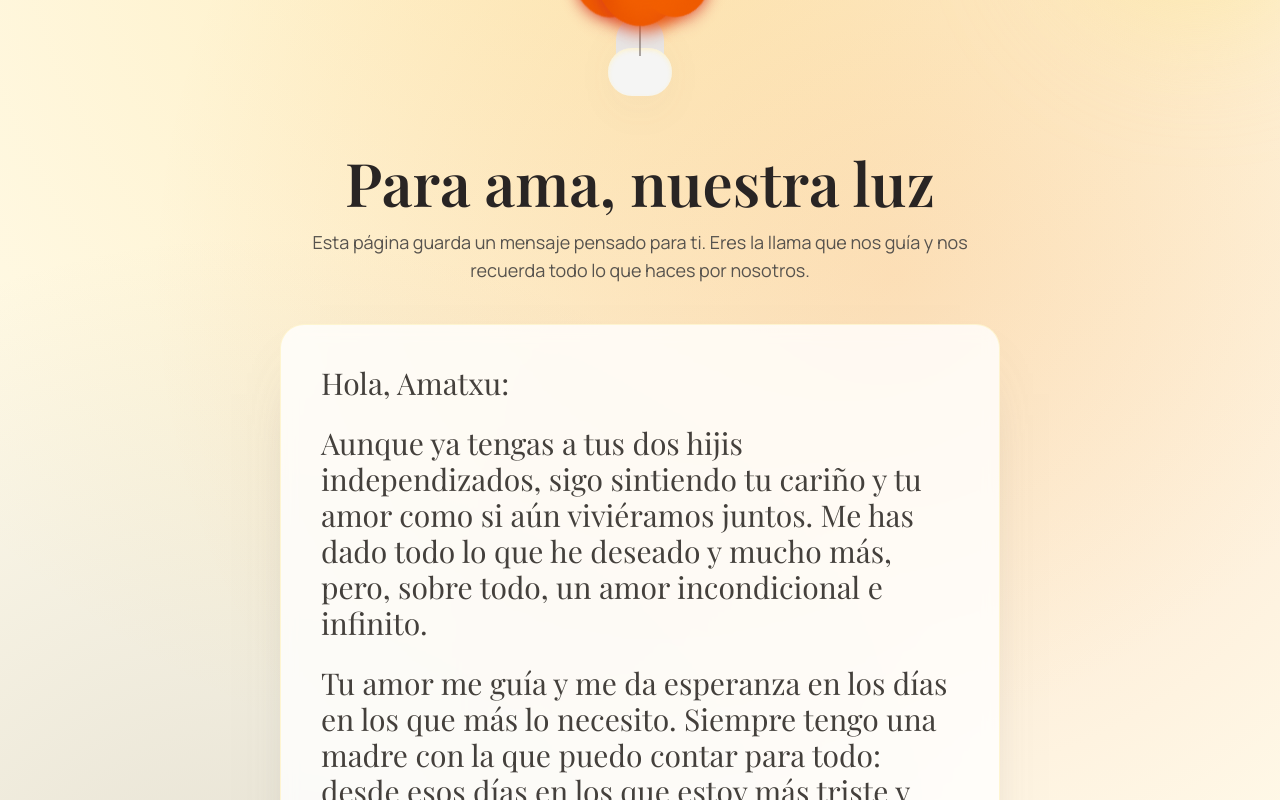
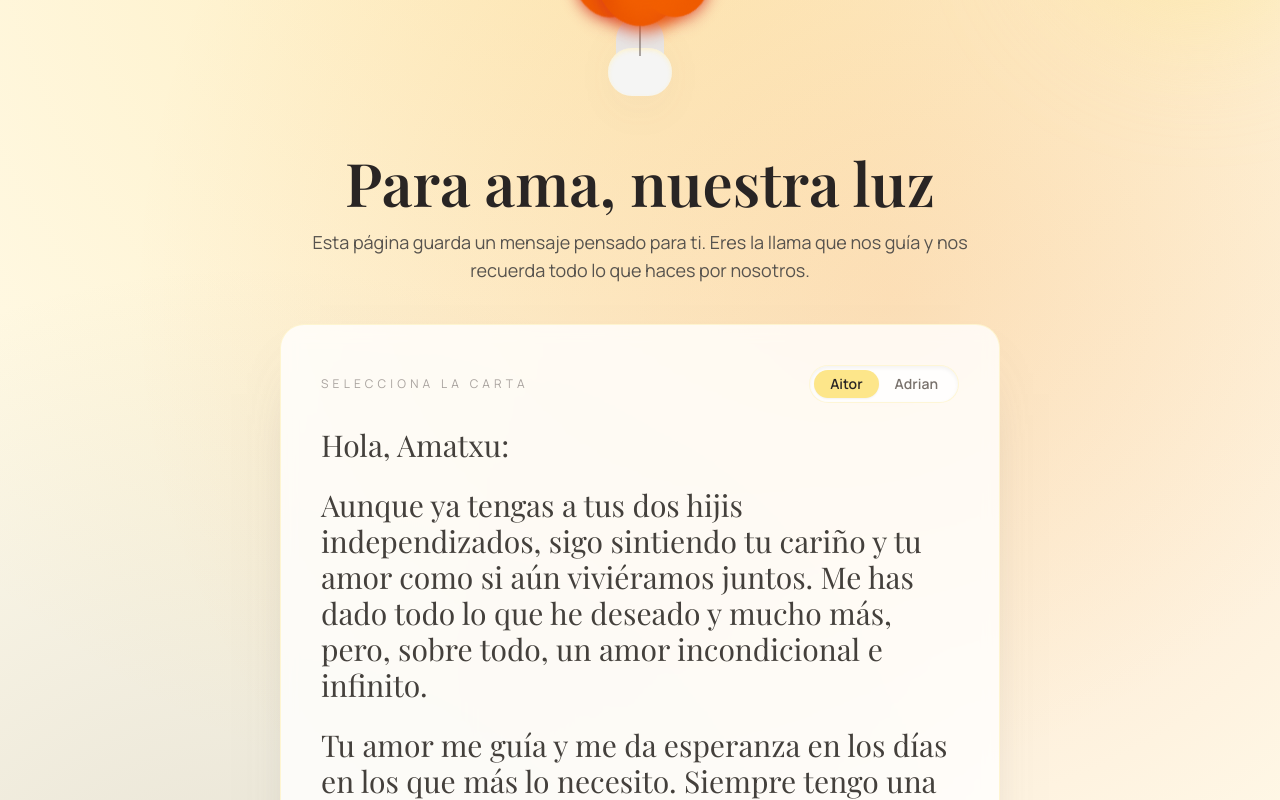
Before and after one commit to aitorru/las-bolsitas-de-mariaje, a Next.js app: page /carta in a window 1280 px wide. Shown: the part 160-960 px from the top of the page. Built offline with nearby package versions, Linux system fonts and the light colour scheme.

Commit message:
Add carta selector for Aitor and Adrian

```diff
--- /dev/null
+++ b/app/carta/CartaClient.tsx
@@ -0,0 +1,107 @@
+"use client";
+
+import { Playfair_Display, Manrope } from "next/font/google";
+import { useState } from "react";
+import FirePlace from "../../components/Fireplace";
+
+const playfair = Playfair_Display({
+  subsets: ["latin"],
+  weight: ["400", "600", "700"],
+});
+
+const manrope = Manrope({
+  subsets: ["latin"],
+  weight: ["300", "400", "500", "600", "700"],
+});
+
+export default function CartaClient() {
+  const cartas = {
+    Aitor: `Hola, Amatxu:
+
+Aunque ya tengas a tus dos hijis independizados, sigo sintiendo tu cariño y tu amor como si aún viviéramos juntos. Me has dado todo lo que he deseado y mucho más, pero, sobre todo, un amor incondicional e infinito.
+
+Tu amor me guía y me da esperanza en los días en los que más lo necesito. Siempre tengo una madre con la que puedo contar para todo: desde esos días en los que estoy más triste y necesito a alguien que me escuche, hasta los días en los que estoy eufórico y necesito compartirlo contigo.
+
+Esta página, junto con la vela que te he regalado, simbolizan tu luz. La luz que emanas, esa luz que te hace especial. Todo lo que soy hoy tiene mucho de ti, de tu manera de querer, de cuidar y de estar siempre presente.`,
+    Adrian:
+      "Ama, muchas gracias por todo lo que nos ayudas cada día con Beni, con comida o trayendo y llevando tantas cosas. Gracias por seguir siempre de buen humor incluso cuando te fallamos o cuando Iñigo te hace rabiar escondiendote a Benito. Que nunca nos falte tu sonrisa :) ;;;",
+  };
+  const [autor, setAutor] = useState<keyof typeof cartas>("Aitor");
+  const parrafos = cartas[autor]
+    .split(/\n\s*\n/)
+    .flatMap((parrafo) => parrafo.split(/;;;/))
+    .map((parrafo) => parrafo.trim())
+    .filter(Boolean);
+
+  return (
+    <div className="min-h-screen bg-amber-50 text-stone-800 relative overflow-hidden">
+      <div className="absolute inset-0 bg-[radial-gradient(circle_at_top,_rgba(251,191,36,0.25),_transparent_60%),radial-gradient(circle_at_70%_30%,_rgba(234,88,12,0.15),_transparent_55%),radial-gradient(circle_at_20%_80%,_rgba(120,113,108,0.2),_transparent_50%)]" />
+      <div className="absolute -top-24 -right-16 h-72 w-72 rounded-full bg-amber-200/40 blur-3xl" />
+      <div className="absolute -bottom-28 -left-24 h-80 w-80 rounded-full bg-orange-200/30 blur-3xl" />
+      <main className="relative z-10 mx-auto flex min-h-screen max-w-3xl flex-col items-center justify-center gap-10 px-3 py-12 sm:px-6 md:py-24">
+        <div className="relative h-40 w-40">
+          <div className="absolute bottom-0 left-1/2 h-20 w-12 -translate-x-1/2 rounded-full bg-stone-200 shadow-[0_20px_50px_-20px_rgba(120,113,108,0.45)]" />
+          <div className="absolute bottom-0 left-1/2 h-12 w-16 -translate-x-1/2 rounded-3xl bg-stone-100 shadow-inner shadow-amber-100/80" />
+          <div className="absolute bottom-10 left-1/2 h-8 w-[2px] -translate-x-1/2 bg-stone-500/60" />
+          <div className="relative h-full w-full">
+            <FirePlace />
+          </div>
+        </div>
+
+        <div className="text-center">
+          <h1
+            className={`${playfair.className} mt-4 text-4xl font-semibold text-stone-800 md:text-6xl`}
+          >
+            Para ama, nuestra luz
+          </h1>
+          <p
+            className={`${manrope.className} mt-4 text-base text-stone-600 md:text-lg`}
+          >
+            Esta página guarda un mensaje pensado para ti. Eres la llama que nos
+            guía y nos recuerda todo lo que haces por nosotros.
+          </p>
+        </div>
+        <section className="w-full rounded-3xl border border-amber-100/80 bg-white/80 p-4 shadow-[0_30px_60px_-40px_rgba(120,113,108,0.7)] backdrop-blur sm:p-6 md:p-10">
+          <div className="mb-6 flex flex-wrap items-center justify-between gap-3">
+            <p
+              className={`${manrope.className} text-xs uppercase tracking-[0.35em] text-stone-400`}
+            >
+              Selecciona la carta
+            </p>
+            <div className="flex rounded-full border border-amber-100/70 bg-white/80 p-1 shadow-inner">
+              {(["Aitor", "Adrian"] as const).map((nombre) => (
+                <button
+                  key={nombre}
+                  type="button"
+                  onClick={() => setAutor(nombre)}
+                  className={`${manrope.className} rounded-full px-4 py-1 text-sm font-semibold transition ${
+                    autor === nombre
+                      ? "bg-amber-200 text-stone-800 shadow-sm"
+                      : "text-stone-500 hover:text-stone-700"
+                  }`}
+                >
+                  {nombre}
+                </button>
+              ))}
+            </div>
+          </div>
+          {parrafos.map((parrafo, index) => (
+            <p
+              key={`${index}-${parrafo.slice(0, 12)}`}
+              className={`${playfair.className} text-2xl leading-relaxed text-stone-700 md:text-3xl ${
+                index > 0 ? "mt-6" : ""
+              }`}
+            >
+              {parrafo}
+            </p>
+          ))}
+          <p
+            className={`${manrope.className} mt-6 text-sm uppercase tracking-[0.35em] text-stone-400`}
+          >
+            Con todo nuestro cariño
+          </p>
+        </section>
+      </main>
+    </div>
+  );
+}
--- a/app/carta/page.tsx
+++ b/app/carta/page.tsx
@@ -1,16 +1,5 @@
 import type { Metadata } from "next";
-import { Playfair_Display, Manrope } from "next/font/google";
-import FirePlace from "../../components/Fireplace";
-
-const playfair = Playfair_Display({
-  subsets: ["latin"],
-  weight: ["400", "600", "700"],
-});
-
-const manrope = Manrope({
-  subsets: ["latin"],
-  weight: ["300", "400", "500", "600", "700"],
-});
+import CartaClient from "./CartaClient";
 
 export const metadata: Metadata = {
   title: "Carta",
@@ -21,62 +10,5 @@ export const metadata: Metadata = {
 };
 
 export default function CartaPage() {
-  const carta = `
-  Hola, Amatxu:
-
-  Aunque ya tengas a tus dos hijis independizados, sigo sintiendo tu cariño y tu amor como si aún viviéramos juntos. Me has dado todo lo que he deseado y mucho más, pero, sobre todo, un amor incondicional e infinito.
-
-  Tu amor me guía y me da esperanza en los días en los que más lo necesito. Siempre tengo una madre con la que puedo contar para todo: desde esos días en los que estoy más triste y necesito a alguien que me escuche, hasta los días en los que estoy eufórico y necesito compartirlo contigo.
-
-  Esta página, junto con la vela que te he regalado, simbolizan tu luz. La luz que emanas, esa luz que te hace especial. Todo lo que soy hoy tiene mucho de ti, de tu manera de querer, de cuidar y de estar siempre presente.
-  `;
-  const parrafos = carta.split(/\n\s*\n/).map((parrafo) => parrafo.trim());
-
-  return (
-    <div className="min-h-screen bg-amber-50 text-stone-800 relative overflow-hidden">
-      <div className="absolute inset-0 bg-[radial-gradient(circle_at_top,_rgba(251,191,36,0.25),_transparent_60%),radial-gradient(circle_at_70%_30%,_rgba(234,88,12,0.15),_transparent_55%),radial-gradient(circle_at_20%_80%,_rgba(120,113,108,0.2),_transparent_50%)]" />
-      <div className="absolute -top-24 -right-16 h-72 w-72 rounded-full bg-amber-200/40 blur-3xl" />
-      <div className="absolute -bottom-28 -left-24 h-80 w-80 rounded-full bg-orange-200/30 blur-3xl" />
-      <main className="relative z-10 mx-auto flex min-h-screen max-w-3xl flex-col items-center justify-center gap-10 px-3 py-12 sm:px-6 md:py-24">
-        <div className="relative h-40 w-40">
-          <div className="absolute bottom-0 left-1/2 h-20 w-12 -translate-x-1/2 rounded-full bg-stone-200 shadow-[0_20px_50px_-20px_rgba(120,113,108,0.45)]" />
-          <div className="absolute bottom-0 left-1/2 h-12 w-16 -translate-x-1/2 rounded-3xl bg-stone-100 shadow-inner shadow-amber-100/80" />
-          <div className="absolute bottom-10 left-1/2 h-8 w-[2px] -translate-x-1/2 bg-stone-500/60" />
-          <div className="relative h-full w-full">
-            <FirePlace />
-          </div>
-        </div>
-
-        <div className="text-center">
-          <h1
-            className={`${playfair.className} mt-4 text-4xl font-semibold text-stone-800 md:text-6xl`}
-          >
-            Para ama, nuestra luz
-          </h1>
-          <p
-            className={`${manrope.className} mt-4 text-base text-stone-600 md:text-lg`}
-          >
-            Esta página guarda un mensaje pensado para ti. Eres la llama que nos
-            guía y nos recuerda todo lo que haces por nosotros.
-          </p>
-        </div>
-        <section className="w-full rounded-3xl border border-amber-100/80 bg-white/80 p-4 shadow-[0_30px_60px_-40px_rgba(120,113,108,0.7)] backdrop-blur sm:p-6 md:p-10">
-          {parrafos.map((parrafo, index) => (
-            <p
-              key={`${index}-${parrafo.slice(0, 12)}`}
-              className={`${playfair.className} text-2xl leading-relaxed text-stone-700 md:text-3xl ${index > 0 ? "mt-6" : ""
-                }`}
-            >
-              {parrafo}
-            </p>
-          ))}
-          <p
-            className={`${manrope.className} mt-6 text-sm uppercase tracking-[0.35em] text-stone-400`}
-          >
-            Con todo nuestro cariño
-          </p>
-        </section>
-      </main>
-    </div>
-  );
+  return <CartaClient />;
 }
```
